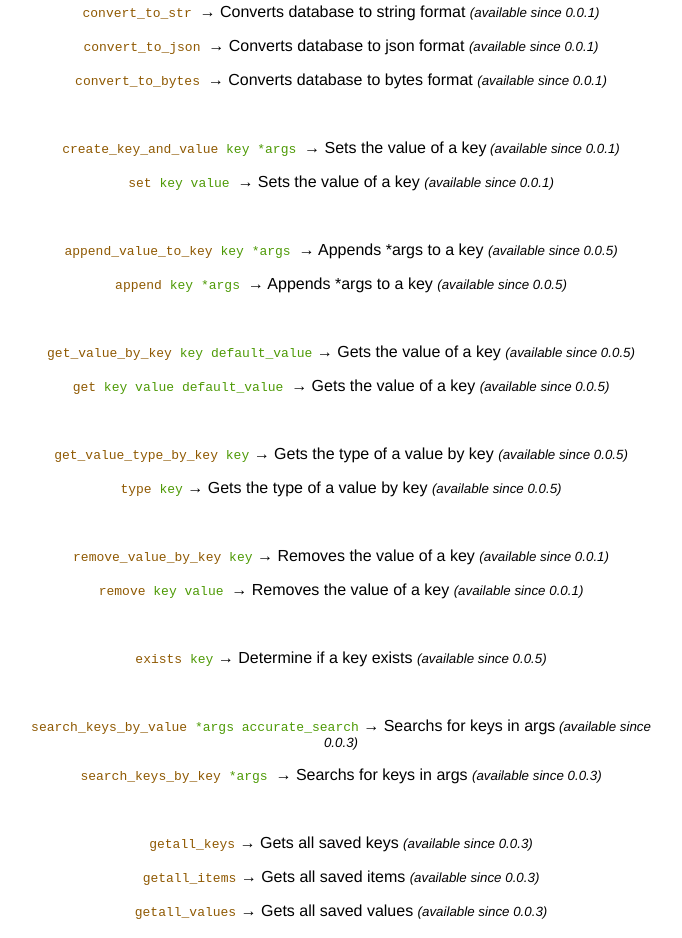
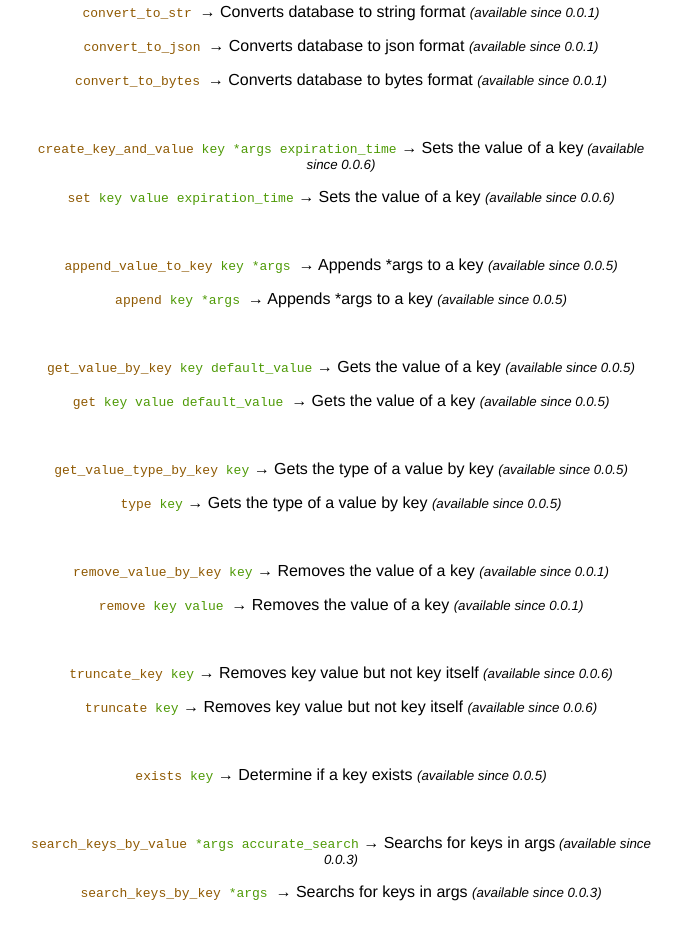
Before and after one commit to tory1103/oh-my-pickledb, a plain HTML site: page docs/docs.html in a window 1280 px wide. Shown: the part 793-1731 px from the top of the page, without its empty margins (299-981 px from the left). Drawn offline with Linux system fonts and the light colour scheme.

Commit message:
Version 0.0.6

```diff
--- a/docs/docs.html
+++ b/docs/docs.html
@@ -41,8 +41,8 @@ a:hover { color: #008000; border-bottom: 0px solid white; }
     <p><code><span class="c2">convert_to_json</span> </code> &rarr; Converts database to json format <small><em> (available since 0.0.1)</em></small></p>
     <p><code><span class="c2">convert_to_bytes</span> </code> &rarr; Converts database to bytes format <small><em> (available since 0.0.1)</em></small></p>
     <br>
-    <p><code><span class="c2">create_key_and_value</span> <span class="c9">key</span> <span class="c9">*args</span> </code> &rarr; Sets the value of a key<small><em> (available since 0.0.1)</em></small></p>
-    <p><code><span class="c2">set</span> <span class="c9">key</span> <span class="c9">value</span> </code> &rarr; Sets the value of a key <small><em> (available since 0.0.1)</em></small></p>
+    <p><code><span class="c2">create_key_and_value</span> <span class="c9">key</span> <span class="c9">*args</span> <span class="c9">expiration_time</span></code> &rarr; Sets the value of a key<small><em> (available since 0.0.6)</em></small></p>
+    <p><code><span class="c2">set</span> <span class="c9">key</span> <span class="c9">value</span> <span class="c9">expiration_time</span></code> &rarr; Sets the value of a key <small><em> (available since 0.0.6)</em></small></p>
     <br>
     <p><code><span class="c2">append_value_to_key</span> <span class="c9">key</span> <span class="c9">*args</span> </code> &rarr; Appends *args to a key <small><em> (available since 0.0.5)</em></small></p>
     <p><code><span class="c2">append</span> <span class="c9">key</span> <span class="c9">*args</span> </code> &rarr; Appends *args to a key <small><em> (available since 0.0.5)</em></small></p>
@@ -55,6 +55,9 @@ a:hover { color: #008000; border-bottom: 0px solid white; }
     <br>
     <p><code><span class="c2">remove_value_by_key</span> <span class="c9">key</span></code> &rarr; Removes the value of a key <small><em> (available since 0.0.1)</em></small></p>
     <p><code><span class="c2">remove</span> <span class="c9">key</span> <span class="c9">value</span> </code> &rarr; Removes the value of a key <small><em> (available since 0.0.1)</em></small></p>
+    <br>
+    <p><code><span class="c2">truncate_key</span> <span class="c9">key</span></code> &rarr; Removes key value but not key itself <small><em> (available since 0.0.6)</em></small></p>
+    <p><code><span class="c2">truncate</span> <span class="c9">key</span></code> &rarr; Removes key value but not key itself <small><em> (available since 0.0.6)</em></small></p>
     <br>
     <p><code><span class="c2">exists</span> <span class="c9">key</span></code> &rarr; Determine if a key exists <small><em> (available since 0.0.5)</em></small></p>
     <br>
```
Also changed, not shown: 1 other file.
